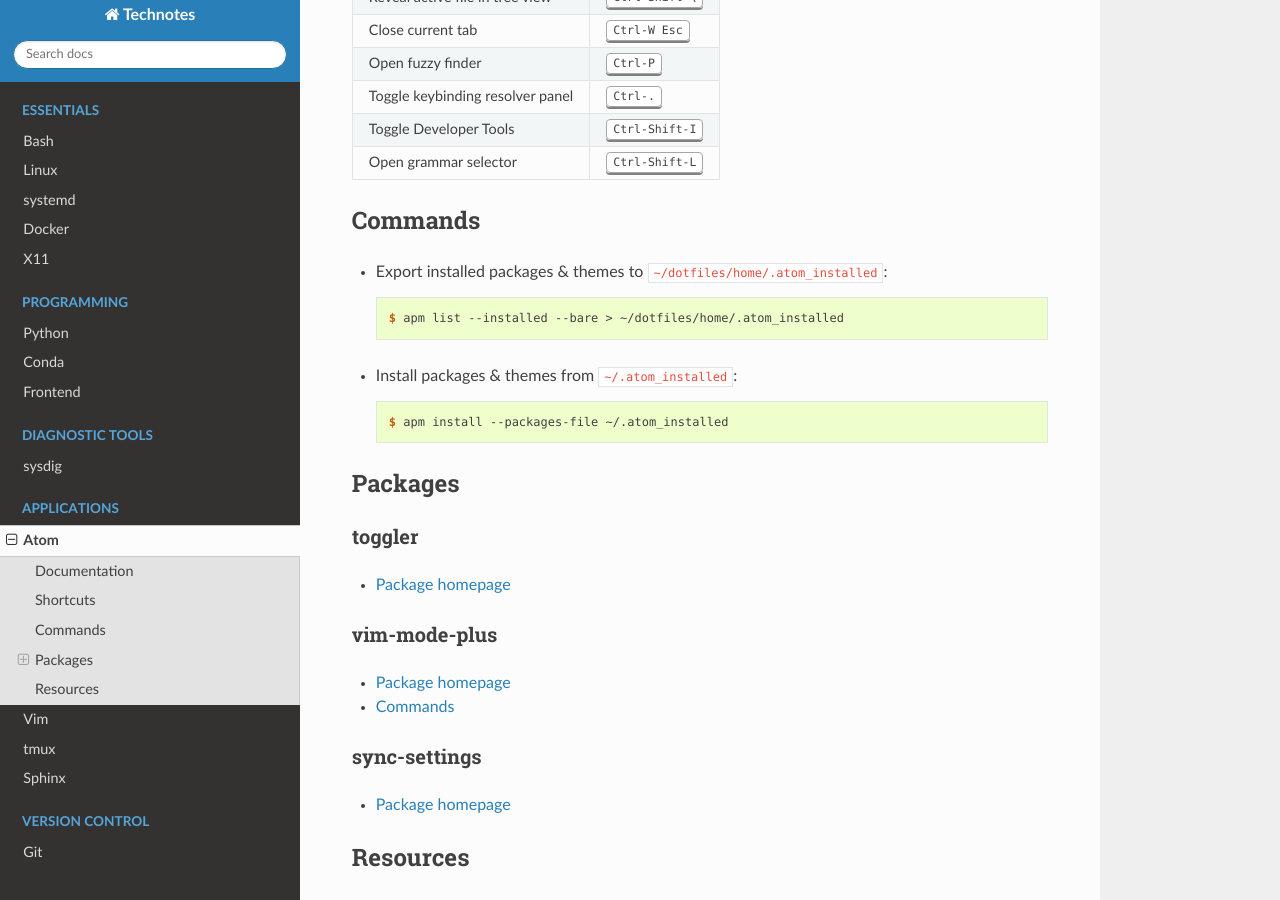
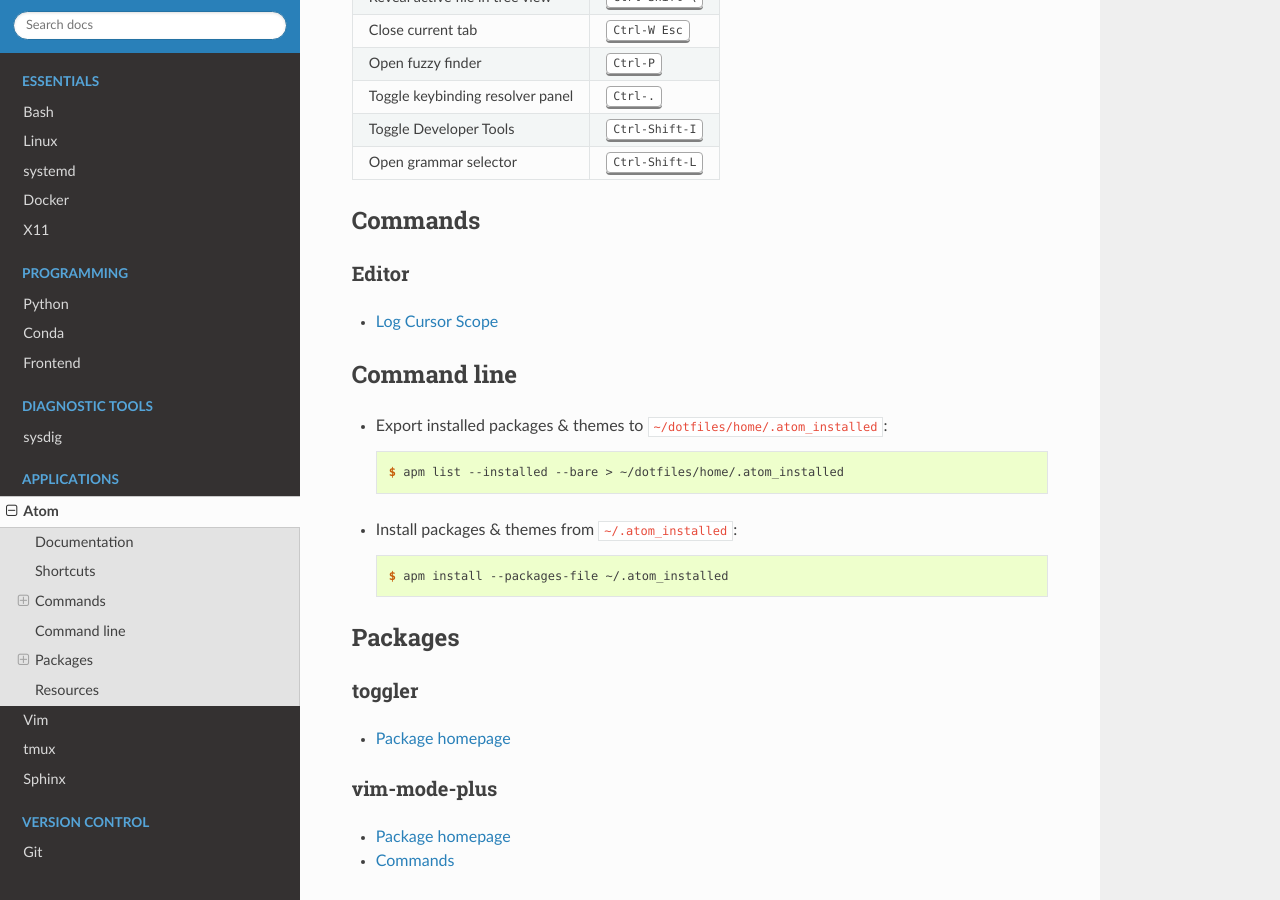
Before and after one commit to heterotopian/technotes, a Sphinx documentation site: the page built from source/atom.rst, in a window 1280 px wide and 900 px high, scrolled down 552 px. Built offline with Sphinx 7.4.7 and the Read the Docs theme 2.0.0, drawn with Linux system fonts in a browser that asks for light colours.

Commit message:
Add commands, log cursor scope

```diff
--- a/source/atom.rst
+++ b/source/atom.rst
@@ -61,6 +61,16 @@
 Commands
 ========
 
+Editor
+------
+
+- `Log Cursor Scope <https://github.com/atom/atom/pull/4973>`_
+
+
+
+Command line
+============
+
 - Export installed packages & themes to ``~/dotfiles/home/.atom_installed``::
 
     $ apm list --installed --bare > ~/dotfiles/home/.atom_installed
```
